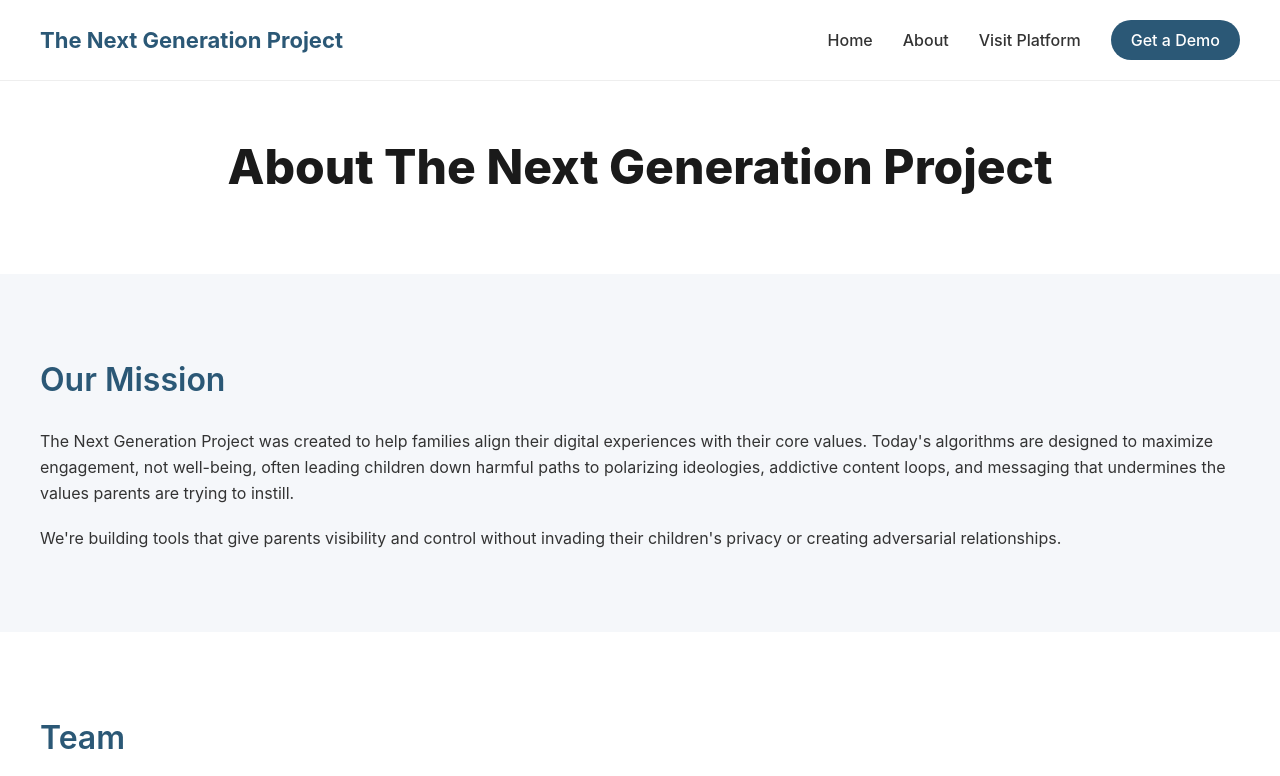
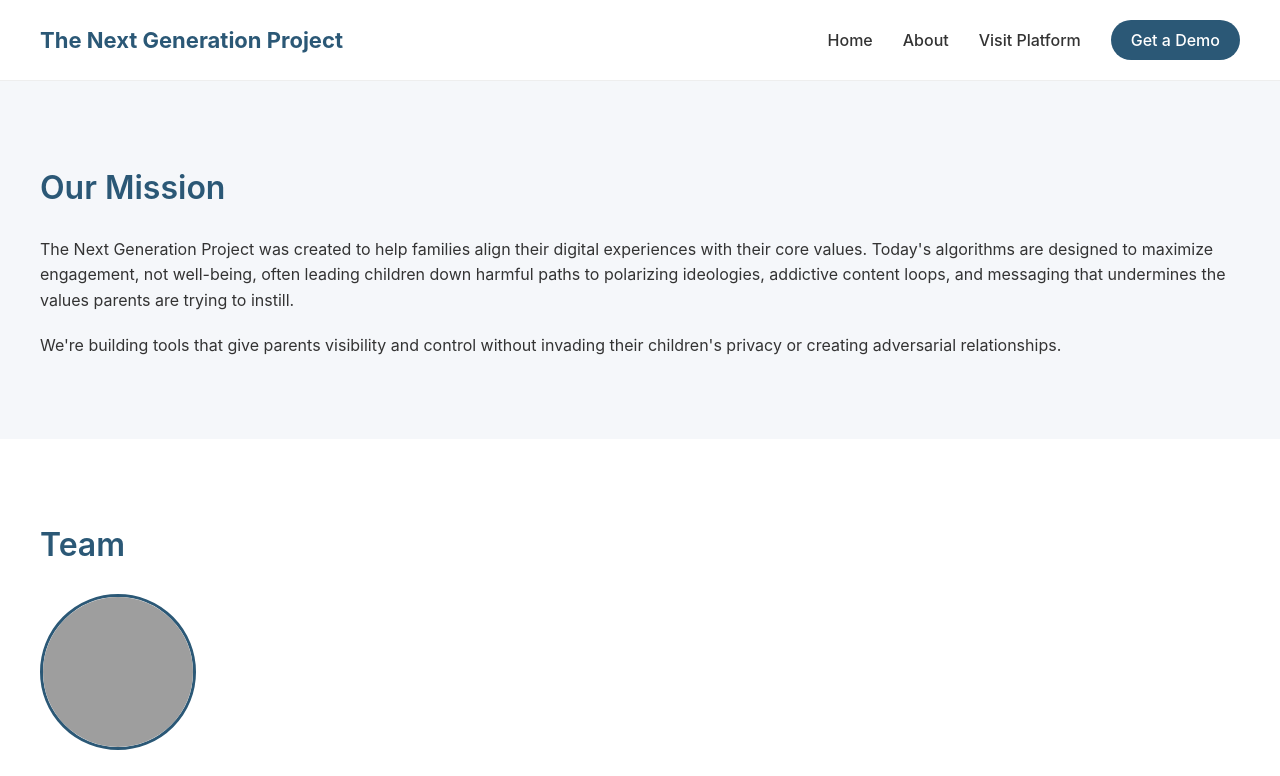
Before and after one commit to c4554ndr4/the-next-generation-landing-page, a plain HTML site: page v2/about.html in a window 1280 px wide. Shown: the top 776 px of the page. Drawn offline with Linux system fonts and the light colour scheme; grey boxes are pictures that could not be loaded; a web font is replaced by a local one.

Commit message:
small change

```diff
--- a/v2/about.html
+++ b/v2/about.html
@@ -288,11 +288,7 @@
         </div>
     </header>
 
-    <section class="hero-section">
-        <div class="container">
-            <h1 class="hero-title">About The Next Generation Project</h1>
-        </div>
-    </section>
+
 
     <section class="section gray">
         <div class="container">
```
